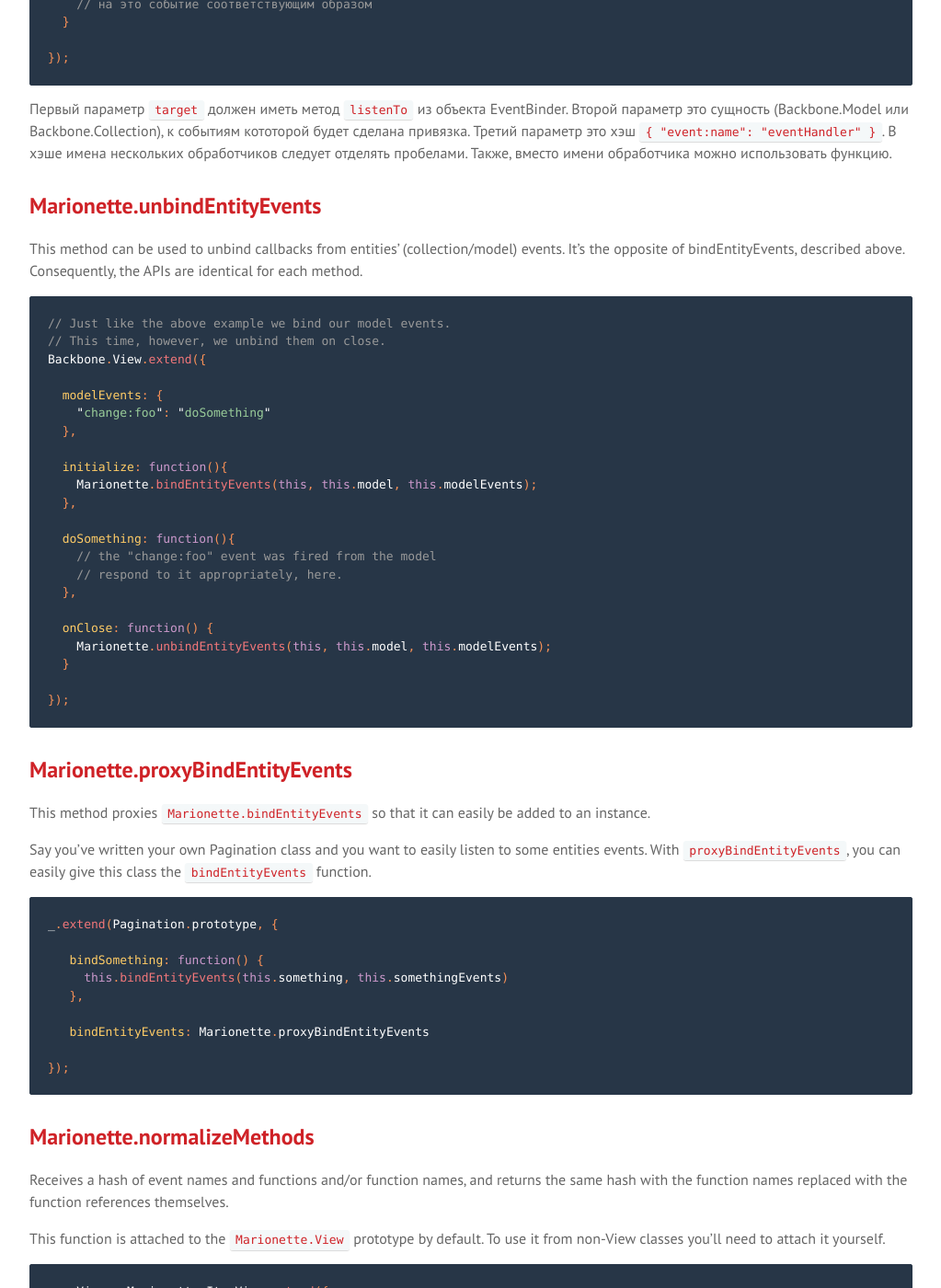
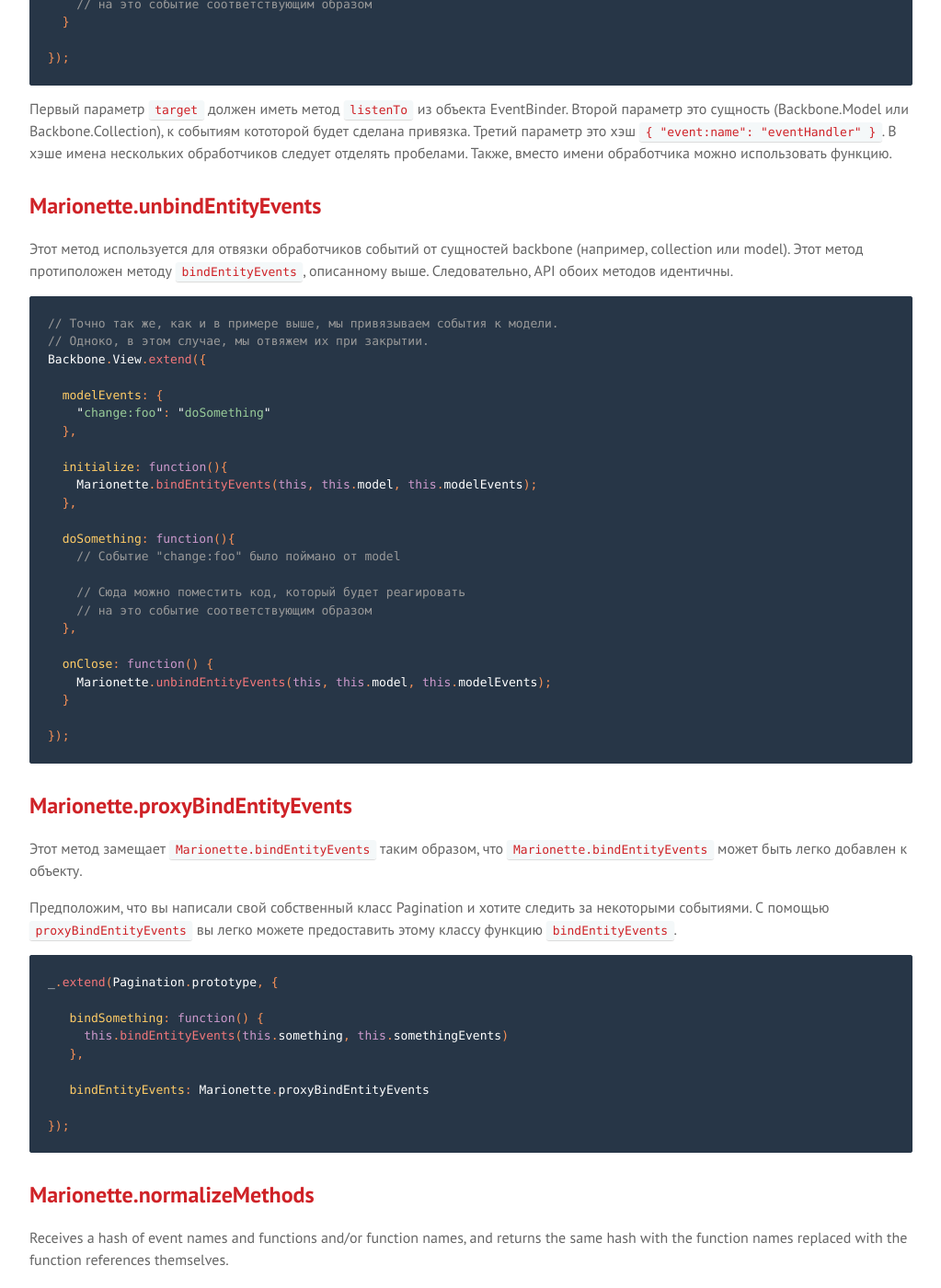
Before and after one commit to sadcitizen/marionettejs.ru, a Jekyll site: the page built from _posts/2014-04-10-functions.md, in a window 1280 px wide and 1400 px high, scrolled down 3651 px. Shown: the whole window at 92% size, without its empty margins (128-1151 px from the left). Built offline with Jekyll 4.4.1, drawn with Linux system fonts in a browser that asks for light colours; some web fonts are replaced; Markdown is read by kramdown in place of the engine named in the settings; some of the changed text lies outside the part shown.

Commit message:
update ru/Functions

````diff
--- a/_includes/translation/ru/marionette.functions.md
+++ b/_includes/translation/ru/marionette.functions.md
@@ -97,7 +97,7 @@
 Этот метод замещает `Marionette.getOption` таким образом, что `Marionette.getOption` может быть легко добавлен к объекту.
 
 Предположим, что вы написали свой собственный класс Pagination и всегда передаете параметры в него.
-С помощью `proxyGetOption` вы легко можете дать этому классу функцию `getOption`.
+С помощью `proxyGetOption` вы легко можете предоставить этому классу функцию `getOption`.
 
 ```js
 _.extend(Pagination.prototype, {
@@ -161,12 +161,12 @@
 
 ## Marionette.unbindEntityEvents
 
-This method can be used to unbind callbacks from entities' (collection/model) events. It's
-the opposite of bindEntityEvents, described above. Consequently, the APIs are identical for each method.
+Этот метод используется для отвязки обработчиков событий от сущностей backbone (например, collection или model). Этот метод
+протиположен методу `bindEntityEvents`, описанному выше. Следовательно, API обоих методов идентичны.
 
 ```js
-// Just like the above example we bind our model events.
-// This time, however, we unbind them on close.
+// Точно так же, как и в примере выше, мы привязываем события к модели.
+// Одноко, в этом случае, мы отвяжем их при закрытии.
 Backbone.View.extend({
 
   modelEvents: {
@@ -178,8 +178,10 @@
   },
 
   doSomething: function(){
-    // the "change:foo" event was fired from the model
-    // respond to it appropriately, here.
+    // Событие "change:foo" было поймано от model
+
+    // Сюда можно поместить код, который будет реагировать
+    // на это событие соответствующим образом
   },
 
   onClose: function() {
@@ -190,10 +192,11 @@
 ```
 
 ## Marionette.proxyBindEntityEvents
-This method proxies `Marionette.bindEntityEvents` so that it can easily be added to an instance.
 
-Say you've written your own Pagination class and you want to easily listen to some entities events.
-With `proxyBindEntityEvents`, you can easily give this class the `bindEntityEvents` function.
+Этот метод замещает `Marionette.bindEntityEvents` таким образом, что `Marionette.bindEntityEvents` может быть легко добавлен к объекту.
+
+Предположим, что вы написали свой собственный класс Pagination и хотите следить за некоторыми событиями.
+С помощью `proxyBindEntityEvents` вы легко можете предоставить этому классу функцию `bindEntityEvents`.
 
 ```js
 _.extend(Pagination.prototype, {
````
